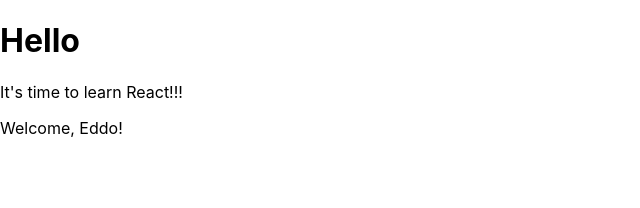
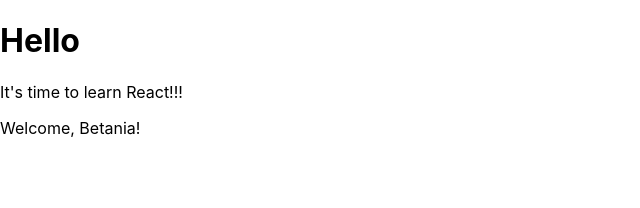
Before and after one commit to eddo34/Esercizidevelhope, a React (Create React App) app in the folder REACT/my-app/: page / in a window 1280 px wide. Shown: the top 208 px of the page, without its empty margins (0-640 px from the left). Built offline with nearby package versions, Linux system fonts and the light colour scheme.

Commit message:
ex3react added

```diff
--- a/REACT/my-app/src/App.js
+++ b/REACT/my-app/src/App.js
@@ -1,15 +1,15 @@
-import logo from './logo.svg';
-import './App.css';
-import Hello from './Hello.js';
-import Message from './Message.js';
-import Welcome from './Welcome.js';
+import logo from "./logo.svg";
+import "./App.css";
+import Hello from "./Hello.js";
+import Message from "./Message.js";
+import Welcome from "./Welcome.js";
 
 function App() {
   return (
     <div>
-      <Hello/>
-      <Message/>
-      <Welcome name='Eddo'/>
+      <Hello />
+      <Message />
+      <Welcome />
     </div>
   );
 }
--- a/REACT/my-app/src/Welcome.js
+++ b/REACT/my-app/src/Welcome.js
@@ -4,4 +4,10 @@
     )
 }
 
+Welcome.defaultProps={
+    name:'Betania'
+}
+
+ //MEMO:DEFAULTPROPS è UNA PAROLA CHIAVE
+
 export default Welcome;
```
